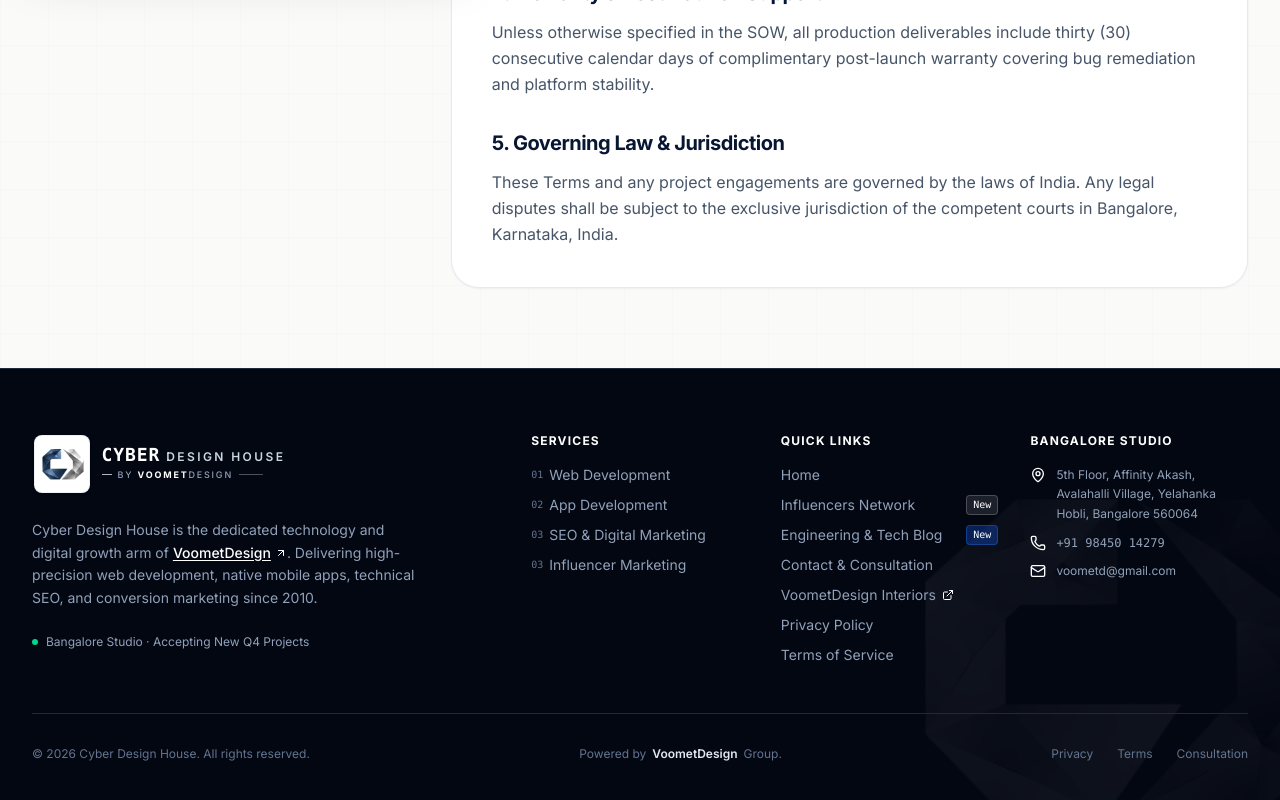
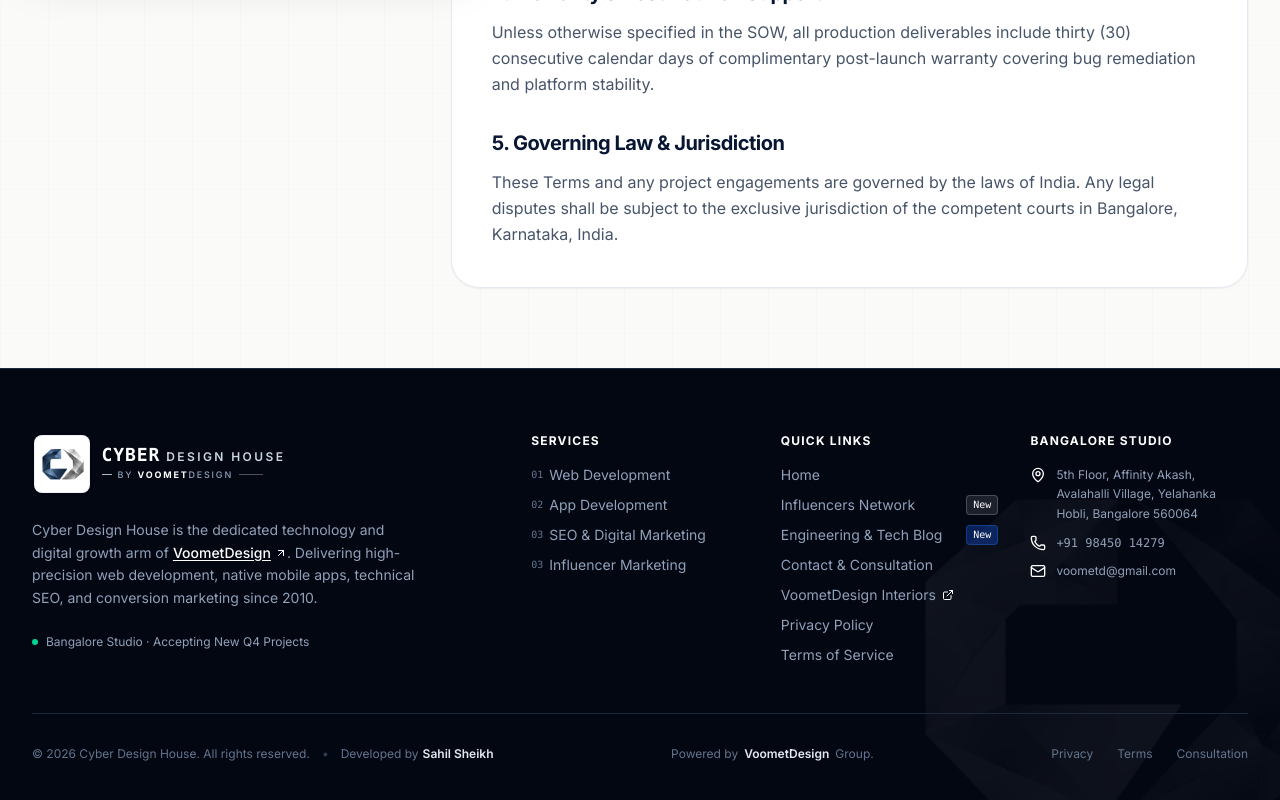
Before and after one commit to moahmad78/cyberdesignhouse, a Next.js app: page /terms in a window 1280 px wide. Shown: the part 819-1619 px from the top of the page. Built offline with nearby package versions, Linux system fonts and the light colour scheme; a web font is replaced by a local one.

Commit message:
feat: add Developed by Sahil Sheikh to footer

```diff
--- a/src/components/layout/Footer.tsx
+++ b/src/components/layout/Footer.tsx
@@ -154,8 +154,22 @@
         </div>
 
         {/* Bottom Bar (Section 5.3 & 2.3) */}
-        <div className="pt-8 flex flex-col sm:flex-row items-center justify-between gap-4 text-xs text-slate-500">
-          <p>© 2026 Cyber Design House. All rights reserved.</p>
+        <div className="pt-8 flex flex-col lg:flex-row items-center justify-between gap-4 text-xs text-slate-500">
+          <div className="flex flex-col sm:flex-row items-center gap-2 sm:gap-3 text-center sm:text-left">
+            <p>© 2026 Cyber Design House. All rights reserved.</p>
+            <span className="hidden sm:inline text-slate-700">•</span>
+            <p className="flex items-center gap-1">
+              <span>Developed by</span>
+              <a
+                href="https://www.instagram.com/sahil_sheikh78"
+                target="_blank"
+                rel="noopener noreferrer"
+                className="text-slate-200 font-semibold hover:text-white hover:underline transition-colors"
+              >
+                Sahil Sheikh
+              </a>
+            </p>
+          </div>
 
           <p className="flex items-center gap-1.5">
             <span>Powered by</span>
```
